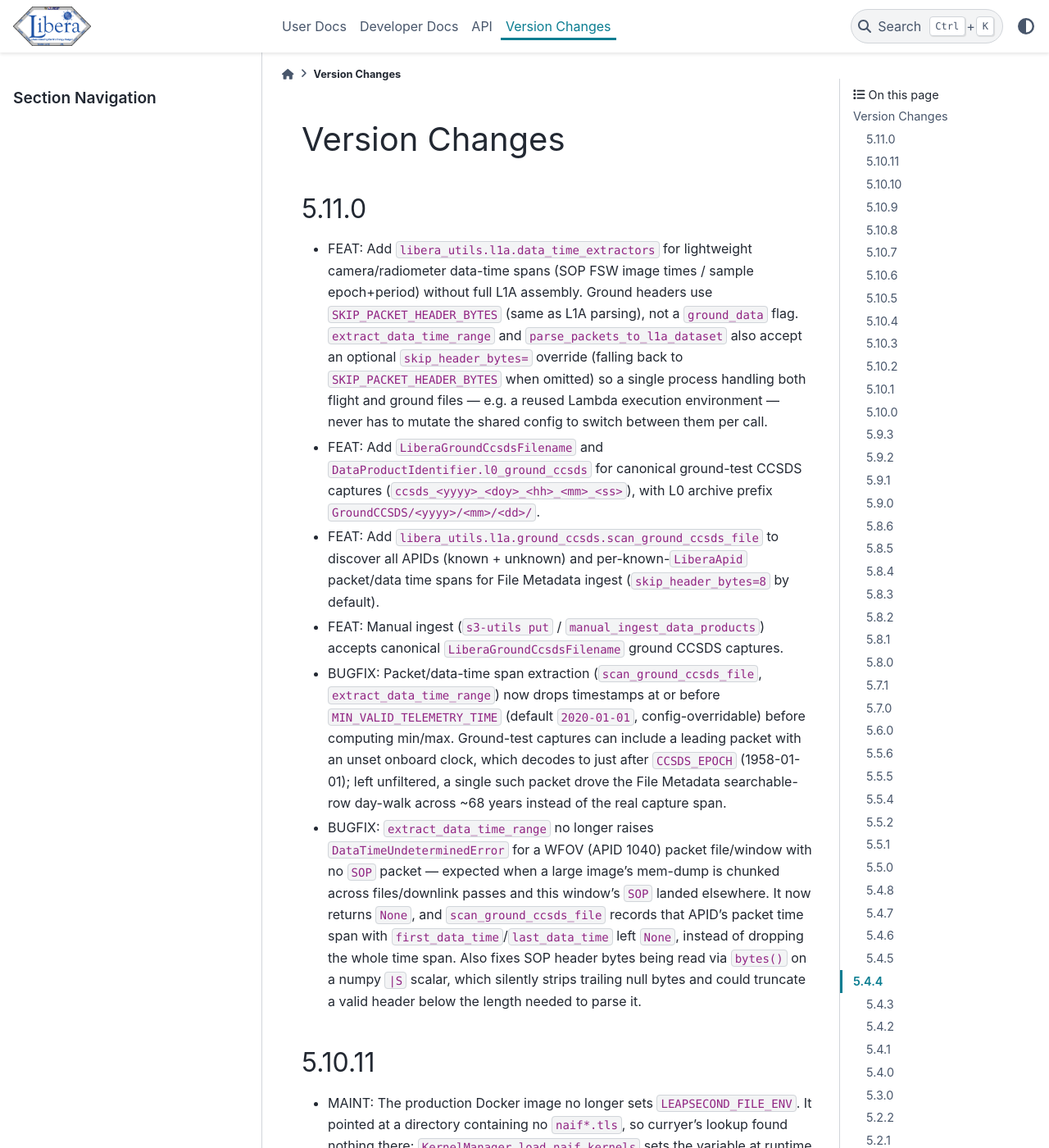
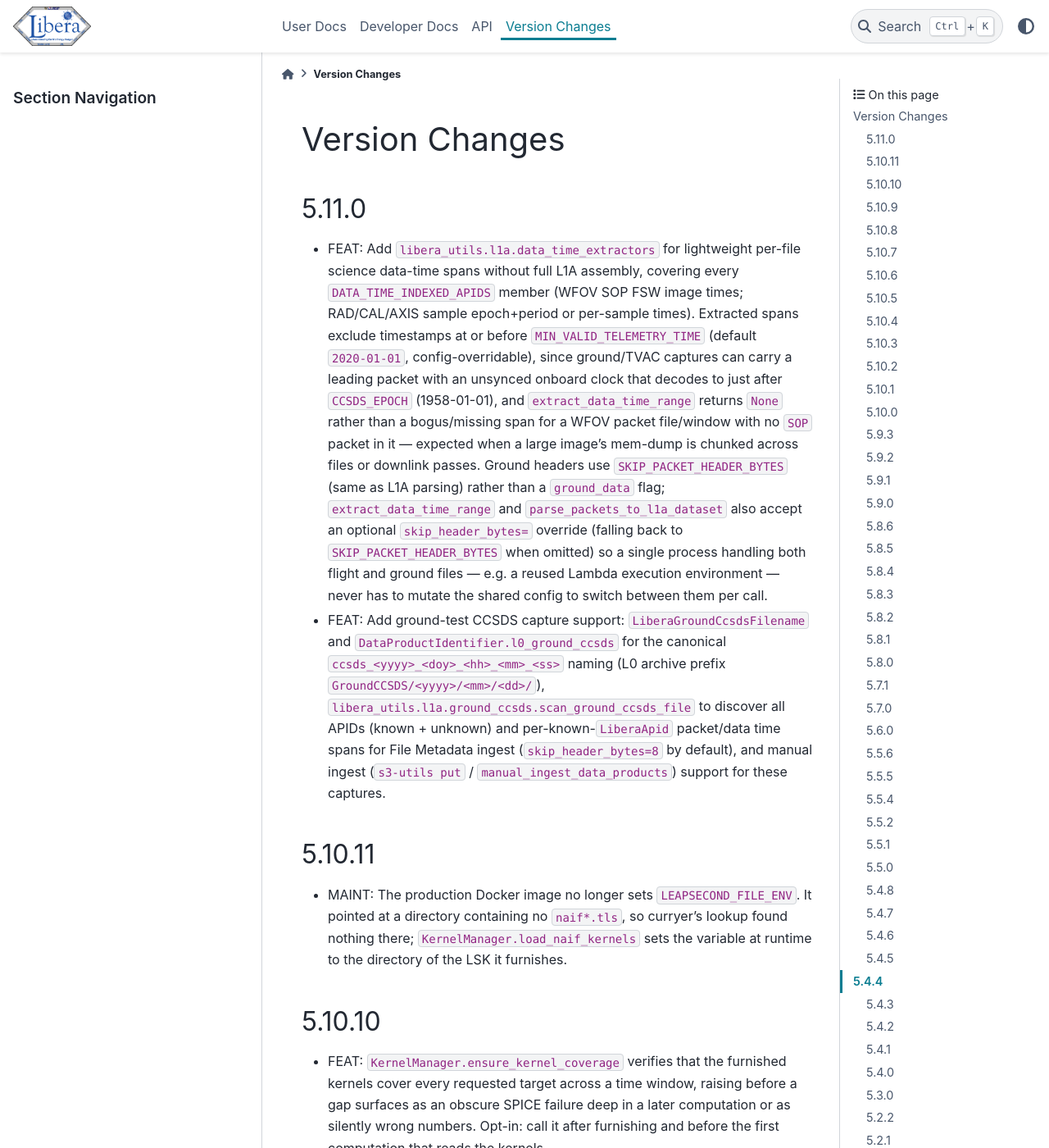
Before and after one commit to LASP-Libera/libera_utils, a Sphinx documentation site: the page built from doc/source/changelog.md, in a window 1280 px wide and 1400 px high. Shown: the whole window at 82% size. Built offline with Sphinx 7.4.7 and the PyData theme 0.15.4, drawn with Linux system fonts in a browser that asks for light colours; pages that are not in the unit, such as notebooks, are missing from menus.

Commit message:
Add axis for data samples

```diff
--- a/doc/source/changelog.md
+++ b/doc/source/changelog.md
@@ -2,12 +2,8 @@
 
 ## 5.11.0
 
-- FEAT: Add `libera_utils.l1a.data_time_extractors` for lightweight camera/radiometer data-time spans (SOP FSW image times / sample epoch+period) without full L1A assembly. Ground headers use `SKIP_PACKET_HEADER_BYTES` (same as L1A parsing), not a `ground_data` flag. `extract_data_time_range` and `parse_packets_to_l1a_dataset` also accept an optional `skip_header_bytes=` override (falling back to `SKIP_PACKET_HEADER_BYTES` when omitted) so a single process handling both flight and ground files — e.g. a reused Lambda execution environment — never has to mutate the shared config to switch between them per call.
-- FEAT: Add `LiberaGroundCcsdsFilename` and `DataProductIdentifier.l0_ground_ccsds` for canonical ground-test CCSDS captures (`ccsds_<yyyy>_<doy>_<hh>_<mm>_<ss>`), with L0 archive prefix `GroundCCSDS/<yyyy>/<mm>/<dd>/`.
-- FEAT: Add `libera_utils.l1a.ground_ccsds.scan_ground_ccsds_file` to discover all APIDs (known + unknown) and per-known-`LiberaApid` packet/data time spans for File Metadata ingest (`skip_header_bytes=8` by default).
-- FEAT: Manual ingest (`s3-utils put` / `manual_ingest_data_products`) accepts canonical `LiberaGroundCcsdsFilename` ground CCSDS captures.
-- BUGFIX: Packet/data-time span extraction (`scan_ground_ccsds_file`, `extract_data_time_range`) now drops timestamps at or before `MIN_VALID_TELEMETRY_TIME` (default `2020-01-01`, config-overridable) before computing min/max. Ground-test captures can include a leading packet with an unset onboard clock, which decodes to just after `CCSDS_EPOCH` (1958-01-01); left unfiltered, a single such packet drove the File Metadata searchable-row day-walk across ~68 years instead of the real capture span.
-- BUGFIX: `extract_data_time_range` no longer raises `DataTimeUndeterminedError` for a WFOV (APID 1040) packet file/window with no `SOP` packet — expected when a large image's mem-dump is chunked across files/downlink passes and this window's `SOP` landed elsewhere. It now returns `None`, and `scan_ground_ccsds_file` records that APID's packet time span with `first_data_time`/`last_data_time` left `None`, instead of dropping the whole time span. Also fixes SOP header bytes being read via `bytes()` on a numpy `|S` scalar, which silently strips trailing null bytes and could truncate a valid header below the length needed to parse it.
+- FEAT: Add `libera_utils.l1a.data_time_extractors` for lightweight per-file science data-time spans without full L1A assembly, covering every `DATA_TIME_INDEXED_APIDS` member (WFOV SOP FSW image times; RAD/CAL/AXIS sample epoch+period or per-sample times). Extracted spans exclude timestamps at or before `MIN_VALID_TELEMETRY_TIME` (default `2020-01-01`, config-overridable), since ground/TVAC captures can carry a leading packet with an unsynced onboard clock that decodes to just after `CCSDS_EPOCH` (1958-01-01), and `extract_data_time_range` returns `None` rather than a bogus/missing span for a WFOV packet file/window with no `SOP` packet in it — expected when a large image's mem-dump is chunked across files or downlink passes. Ground headers use `SKIP_PACKET_HEADER_BYTES` (same as L1A parsing) rather than a `ground_data` flag; `extract_data_time_range` and `parse_packets_to_l1a_dataset` also accept an optional `skip_header_bytes=` override (falling back to `SKIP_PACKET_HEADER_BYTES` when omitted) so a single process handling both flight and ground files — e.g. a reused Lambda execution environment — never has to mutate the shared config to switch between them per call.
+- FEAT: Add ground-test CCSDS capture support: `LiberaGroundCcsdsFilename` and `DataProductIdentifier.l0_ground_ccsds` for the canonical `ccsds_<yyyy>_<doy>_<hh>_<mm>_<ss>` naming (L0 archive prefix `GroundCCSDS/<yyyy>/<mm>/<dd>/`), `libera_utils.l1a.ground_ccsds.scan_ground_ccsds_file` to discover all APIDs (known + unknown) and per-known-`LiberaApid` packet/data time spans for File Metadata ingest (`skip_header_bytes=8` by default), and manual ingest (`s3-utils put` / `manual_ingest_data_products`) support for these captures.
 
 ## 5.10.11
 
```
Also changed, not shown: 2 other files.
